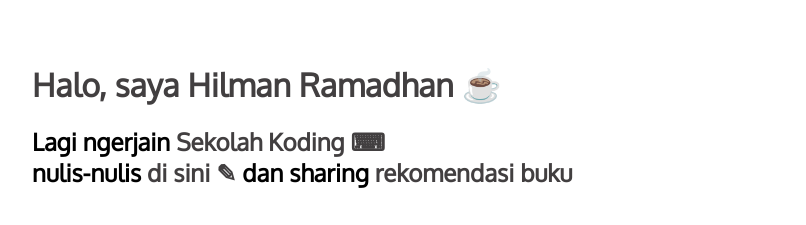
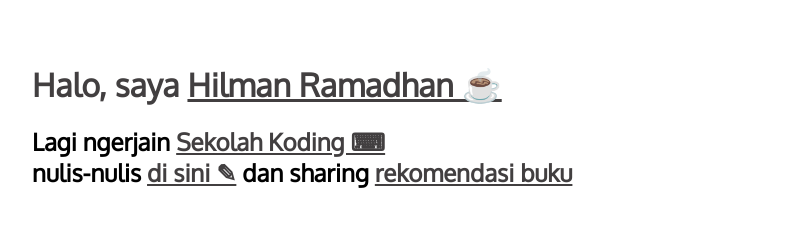
Before and after one commit to chimayer/hilmanrdn.github.io, a plain HTML site: page index.html in a window 1280 px wide. Shown: the top 225 px of the page, without its empty margins (224-1030 px from the left). Drawn offline with Linux system fonts and the light colour scheme.

Commit message:
Update index.html

```diff
--- a/index.html
+++ b/index.html
@@ -9,6 +9,9 @@
   <link href='https://fonts.googleapis.com/css?family=Oxygen' rel='stylesheet' type='text/css'>
   <meta name="viewport" content="width=device-width, initial-scale=1">
   <link rel="stylesheet" href="css/main.css">
+  <style>
+    a{ text-decoration:underline; }
+   </style>
   <script>
   (function(i,s,o,g,r,a,m){i['GoogleAnalyticsObject']=r;i[r]=i[r]||function(){
   (i[r].q=i[r].q||[]).push(arguments)},i[r].l=1*new Date();a=s.createElement(o),
```
